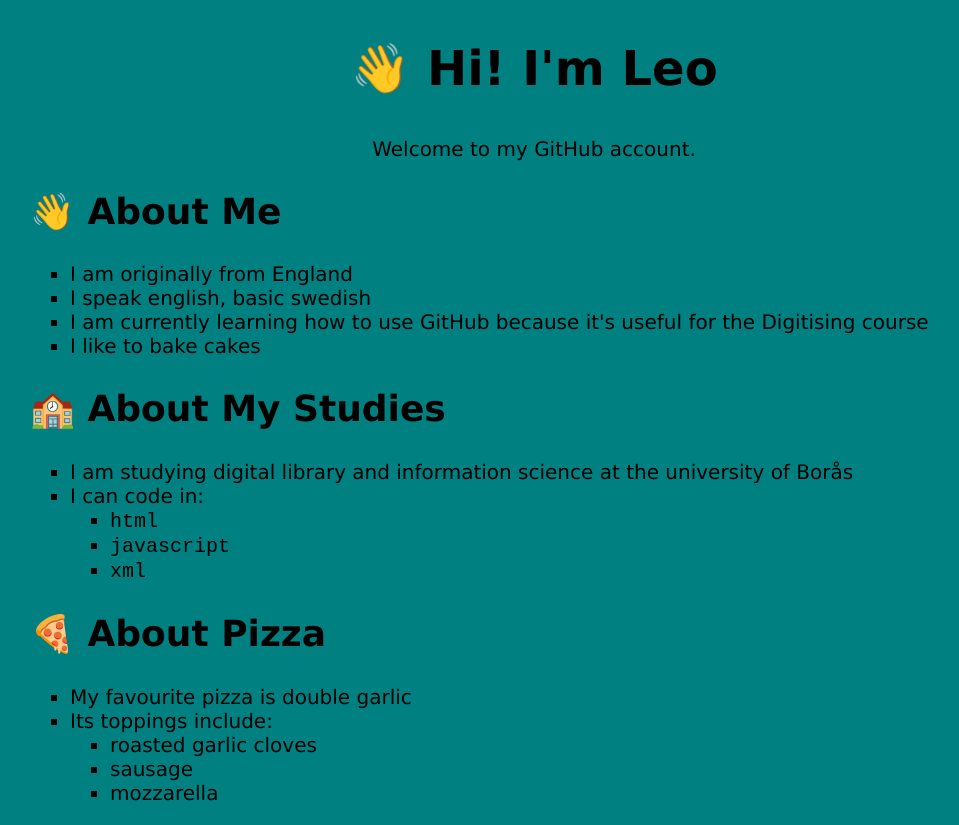
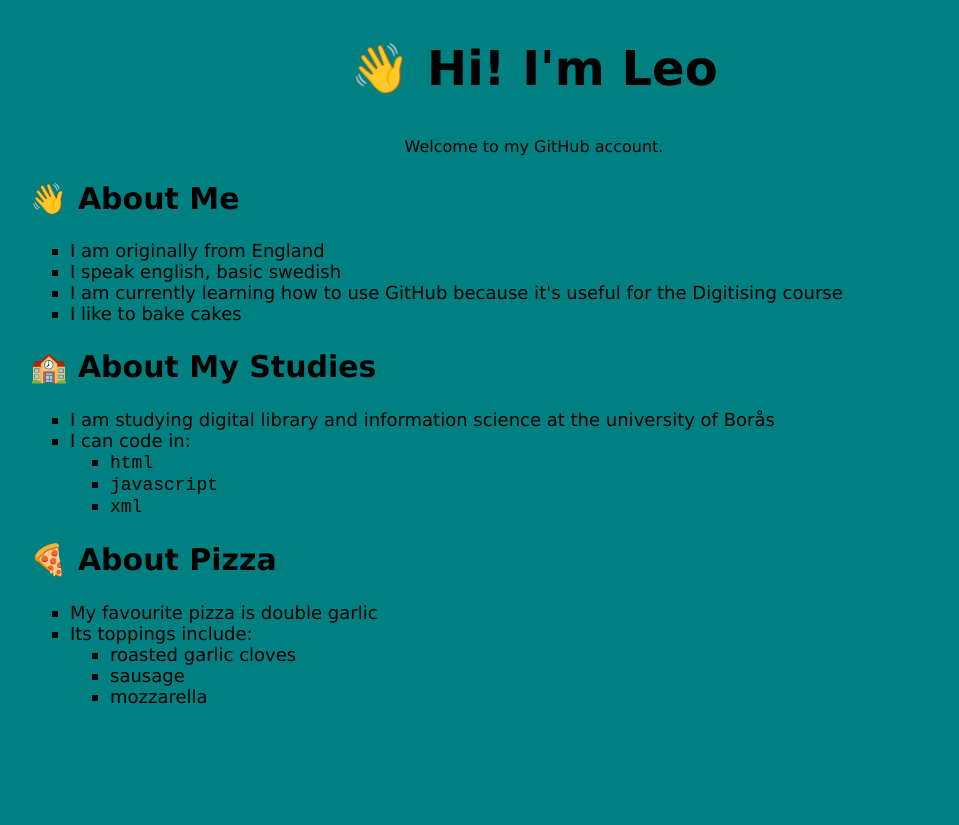
Before and after one commit to liopleurodon90/GH-pages-intro, a plain HTML site: page index.html in a window 1280 px wide. Shown: the whole page, without its empty margins (106-1065 px from the left). After the commit the page ends 800 px from the top, so only its background shows below. Drawn offline with Linux system fonts and the light colour scheme.

Commit message:
update css
changed font sizes

```diff
--- a/css/style.css
+++ b/css/style.css
@@ -16,16 +16,16 @@ h1 {
 }
 
 h2 {
-  font-size: 36px;
+  font-size: 30px;
 }
 
 p {
   text-align: center;
-  font-size: 20px;
+  font-size: 16px;
 }
 
 ul {
-  font-size: 20px;
+  font-size: 18px;
   list-style-type: square;
 }
 
```
